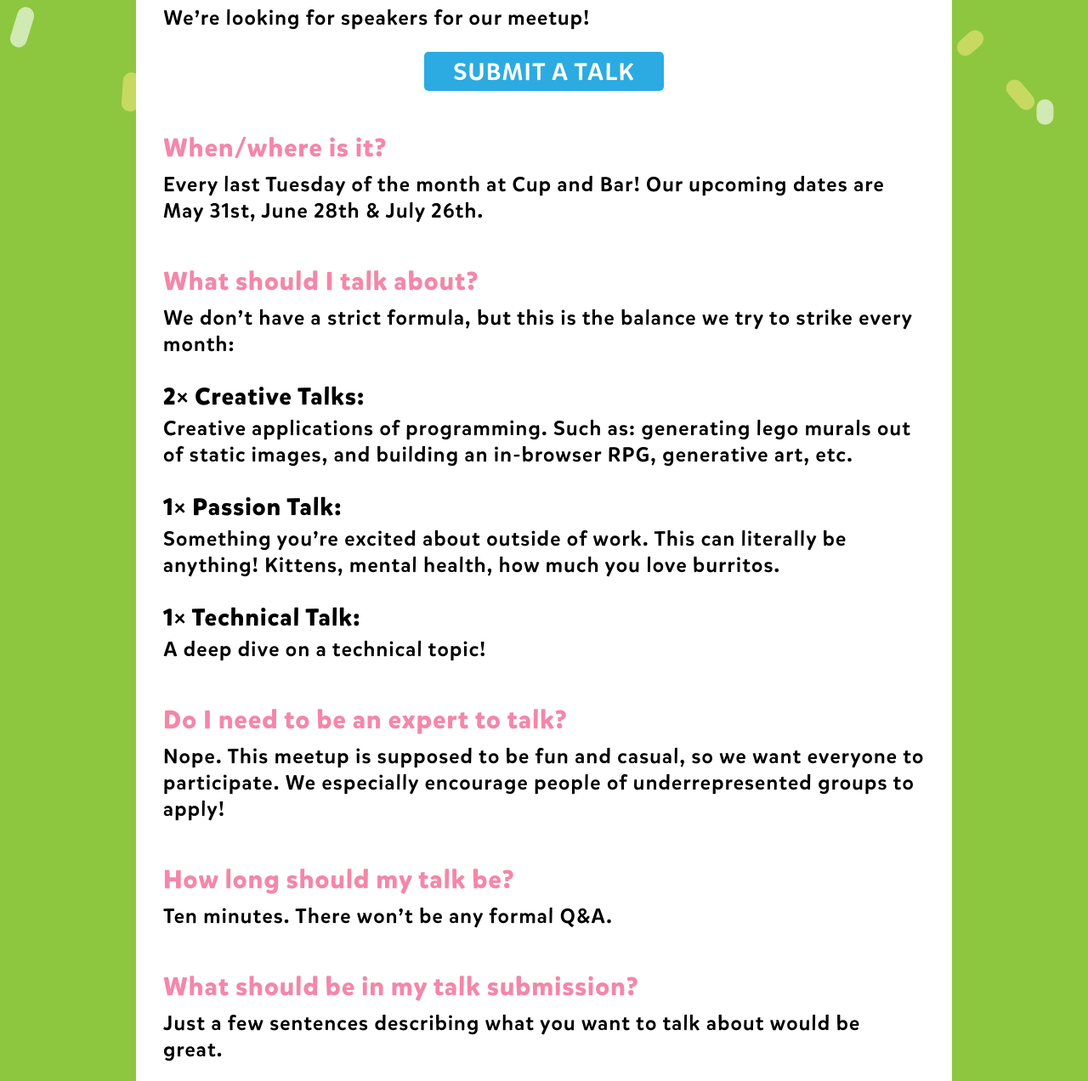
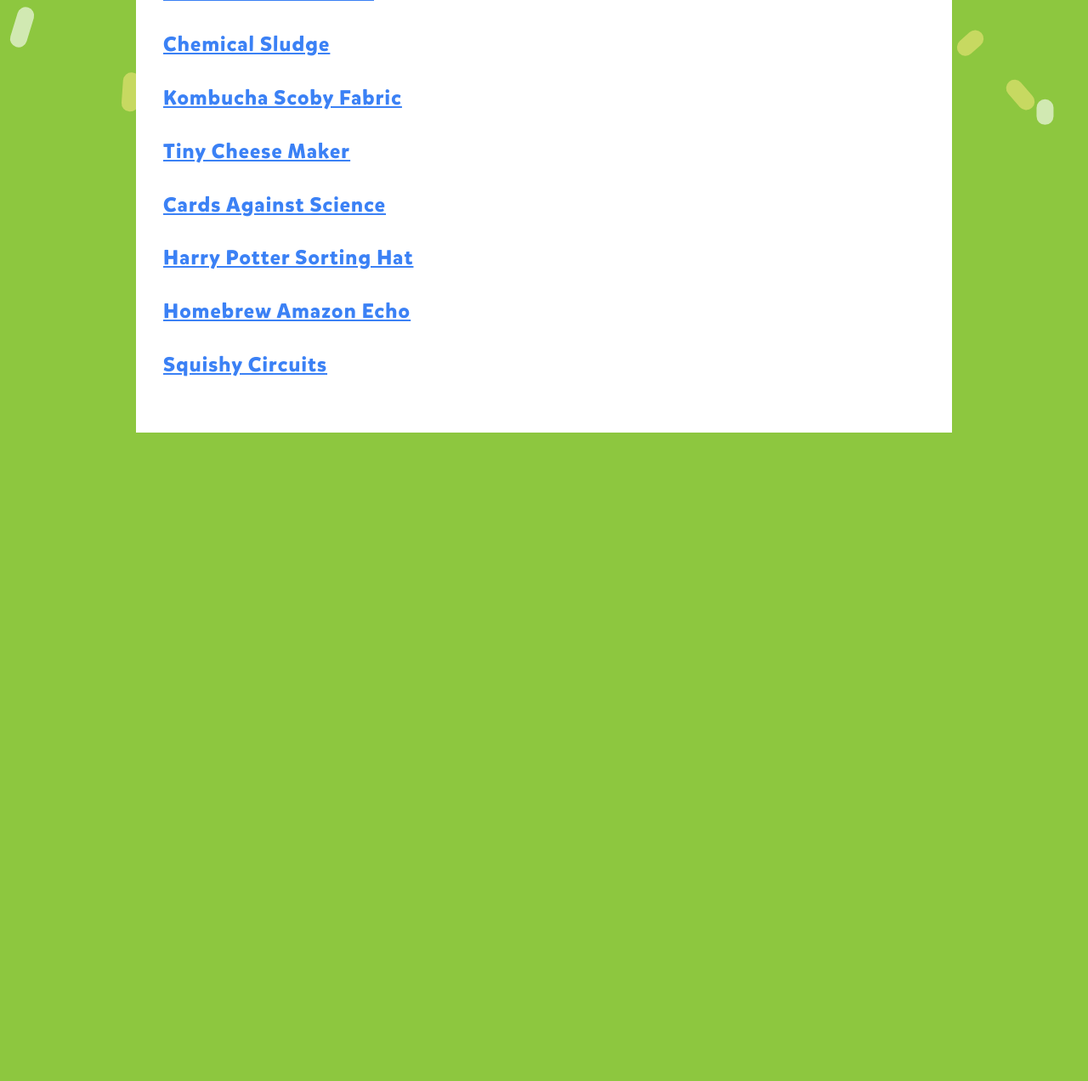
Before and after one commit to donutjs/donutjs.club, a plain HTML site: page projects/index.html in a window 1280 px wide. Shown: the part 647-1919 px from the top of the page at 85% size. After the commit the page ends 1220 px from the top, so only its background shows below. Drawn offline with Linux system fonts and the light colour scheme.

Commit message:
add projects

```diff
--- a/projects/index.html
+++ b/projects/index.html
@@ -3,7 +3,7 @@
   <head>
     <meta charset="utf-8">
     <meta name="viewport" content="width=device-width, initial-scale=1">
-    <title>Sponsorship | DonutJS</title>
+    <title>Projects | Science Hack Day PDX</title>
     <link href="../css/main.css" rel="stylesheet">
     <link rel="shortcut icon" type="image/png" href="../favicon.png"/>
   </head>
@@ -27,39 +27,16 @@
         </nav>
 
         <div class="panel">
-          <h1>Come Speak!</h1>
+          <p>Here are some projects from other Science Hack Day and hackathon events to help you brainstorm.</p>
 
-          <p>We&rsquo;re looking for speakers for our meetup!</p>
-
-          <a class="button" href="../submit-talk/">Submit a talk</a>
-
-          <h2>When/where is it?</h2>
-          <p>Every last Tuesday of the month at Cup and Bar! Our upcoming dates are May 31st, June 28th & July 26th.</p>
-
-          <h2>What should I talk about?</h2>
-          <p>We don’t have a strict formula, but this is the balance we try to strike every month:</p>
-
-          <h3>2&times; Creative Talks:</h3>
-          <p>Creative applications of programming. Such as: generating lego murals out of static images, and building an in-browser RPG, generative art, etc.</p>
-
-          <h3>1&times; Passion Talk:</h3>
-          <p>Something you’re excited about outside of work. This can literally be anything! Kittens, mental health, how much you love burritos.</p>
-
-          <h3>1&times; Technical Talk:</h3>
-          <p>A deep dive on a technical topic!</p>
-
-          <h2>Do I need to be an expert to talk?</h2>
-          <p>Nope. This meetup is supposed to be fun and casual, so we want everyone to participate. We especially encourage people of underrepresented groups to apply!</p>
-
-          <h2>How long should my talk be?</h2>
-          <p>Ten minutes. There won&rsquo;t be any formal Q&amp;A.</p>
-
-          <h2>What should be in my talk submission?</h2>
-          <p>Just a few sentences describing what you want to talk about would be great.</p>
-
-          <a class="button" href="../submit-talk/">Submit a talk</a>
-
-
+          <h4><a href="https://www.adafruit.com/product/1850">Electronic Wearables</a></h4>
+          <h4><a href="http://www.sugarbeecrafts.com/2012/09/silly-sludge.html">Chemical Sludge</a></h4>
+          <h4><a href="http://www.thekitchn.com/you-can-make-clothes-out-of-your-kombucha-scoby-214887">Kombucha Scoby Fabric</a></h4>
+          <h4><a href="https://www.hackster.io/team-thetinycheese/tiny-cheese-maker-34ca33">Tiny Cheese Maker</a></h4>
+          <h4><a href="http://cardsagainstscience.com/">Cards Against Science</a></h4>
+          <h4><a href="http://sciencehackday.pbworks.com/w/page/102177169/sfhacks2015#hack_10">Harry Potter Sorting Hat</a></h4>
+          <h4><a href="https://www.raspberrypi.org/blog/amazon-echo-homebrew-version/">Homebrew Amazon Echo</a></h4>
+          <h4><a href="http://www.squishycircuits.com/">Squishy Circuits</a></h4>
         </div>
       </div>
     </div>
```
